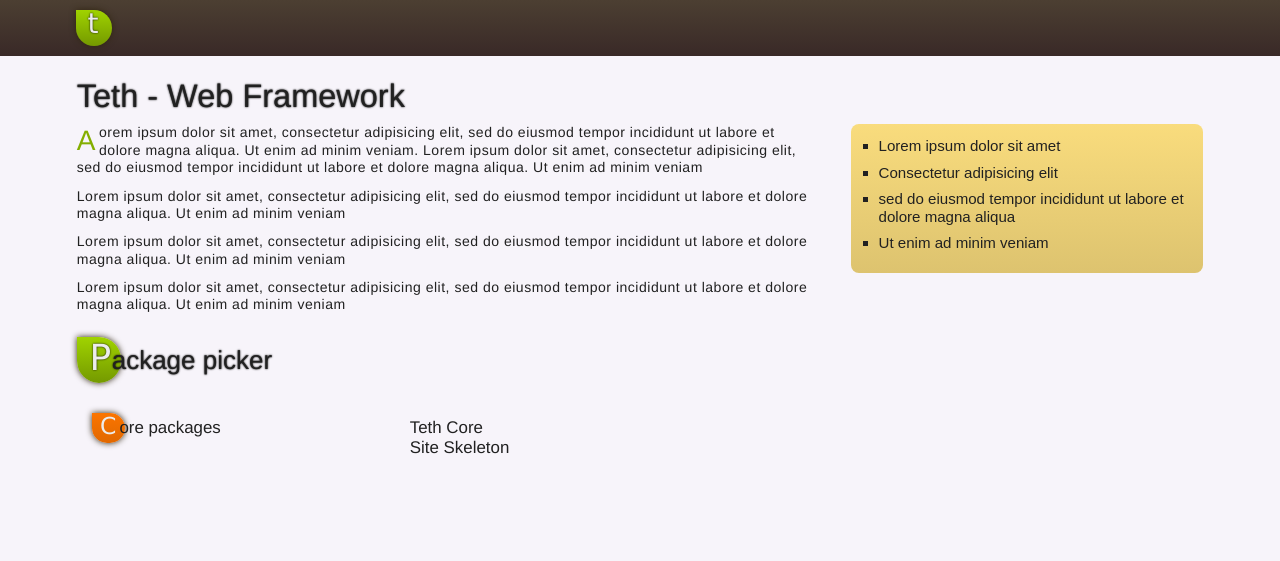
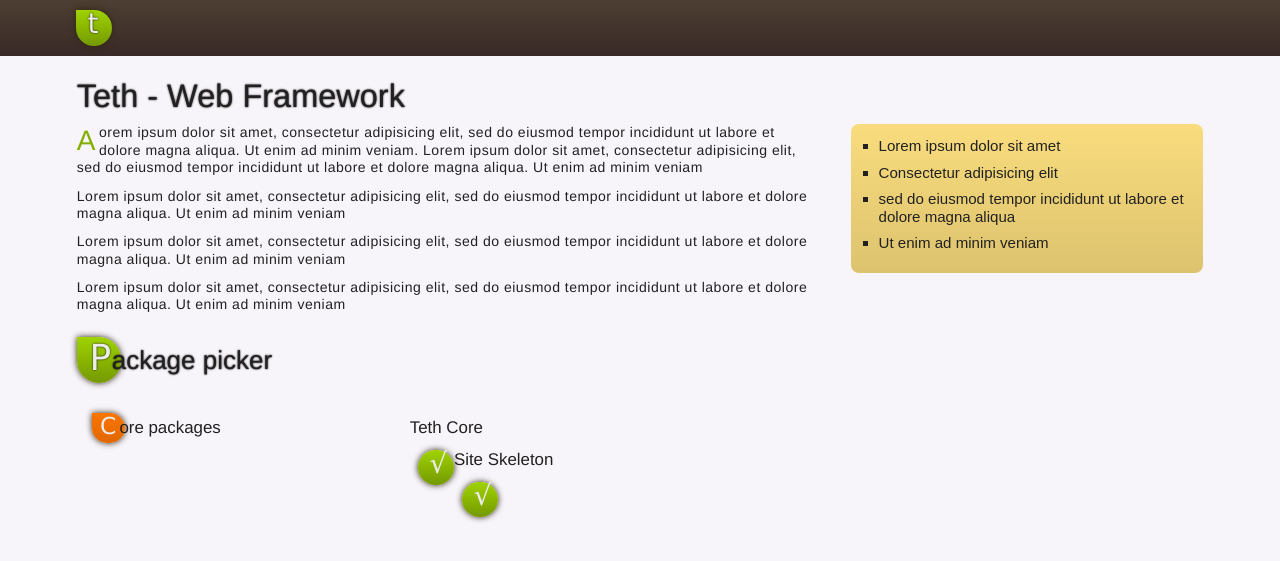
Before and after one commit to charlesmarshall/teth, a Jekyll site: the page built from index.html, in a window 1280 px wide. Shown: the top 561 px of the page. Built offline with Jekyll 4.4.1, drawn with Linux system fonts in a browser that asks for light colours; comment, search, counter and statistics services are not loaded.

Commit message:
show a tick

```diff
--- a/_posts/2010-02-17-picker.textile
+++ b/_posts/2010-02-17-picker.textile
@@ -21,11 +21,13 @@ category: packagepicker
       <div class='package core_package'>
         <h4>Teth Core</h4>
         <p class='package_information'></p>
+        <span class='tick circle green_gradient box_shadow feature_letter'>√</span>
       </div>
 
       <div class='package skel_package'>
         <h4>Site Skeleton</h4>
         <p class='package_information'></p>
+        <span class='tick circle green_gradient box_shadow feature_letter'>√</span>
       </div>
     </div>
 
--- a/stylesheets/v1/styles.css
+++ b/stylesheets/v1/styles.css
@@ -127,6 +127,9 @@ ul.inline li, ol.inline li{float:left;}
       padding:0.1em 0.48em 0.17em 0.35em;
       width:14px;
     }
+    span.tick{
+
+    }
 
 .full{
   width:90%;
```
